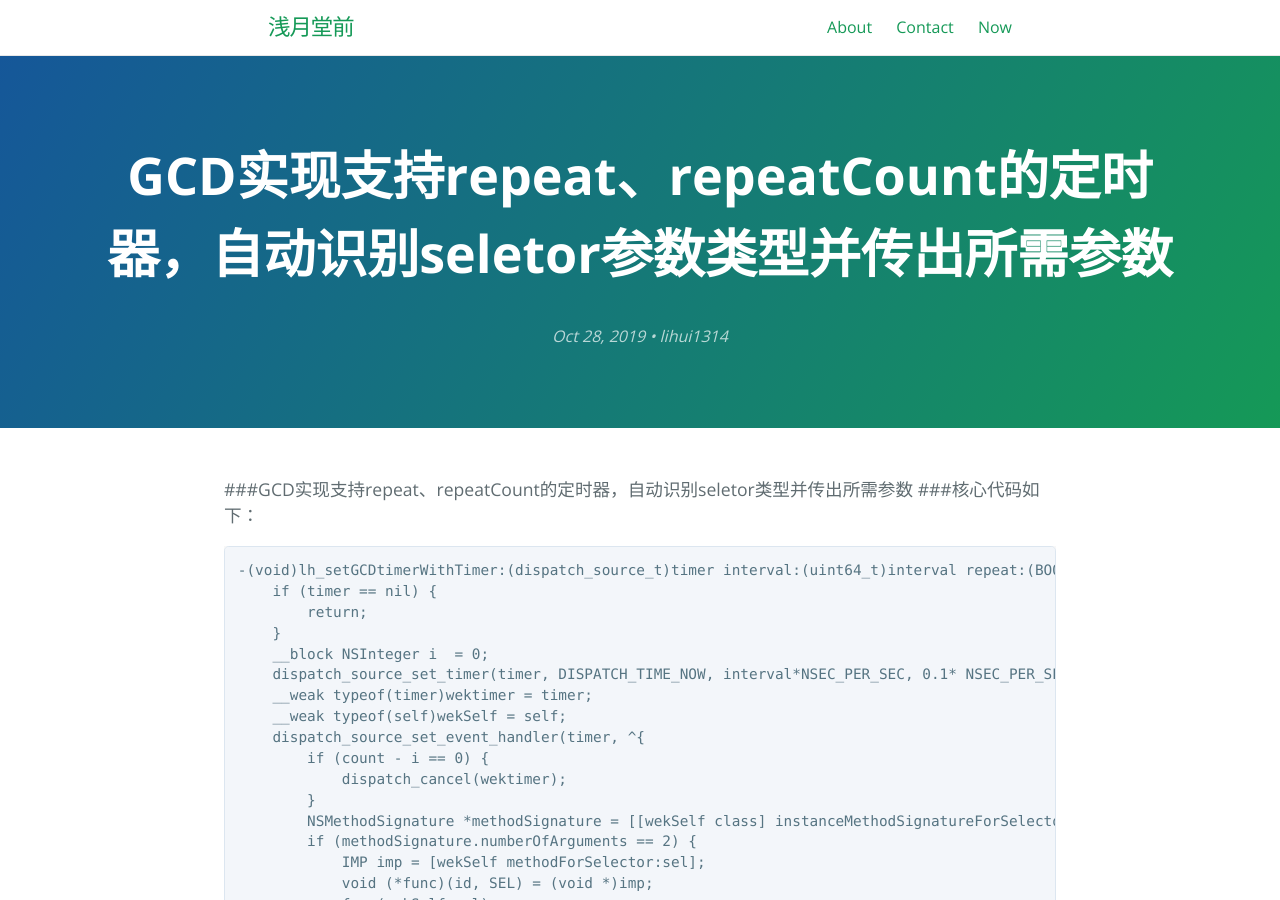
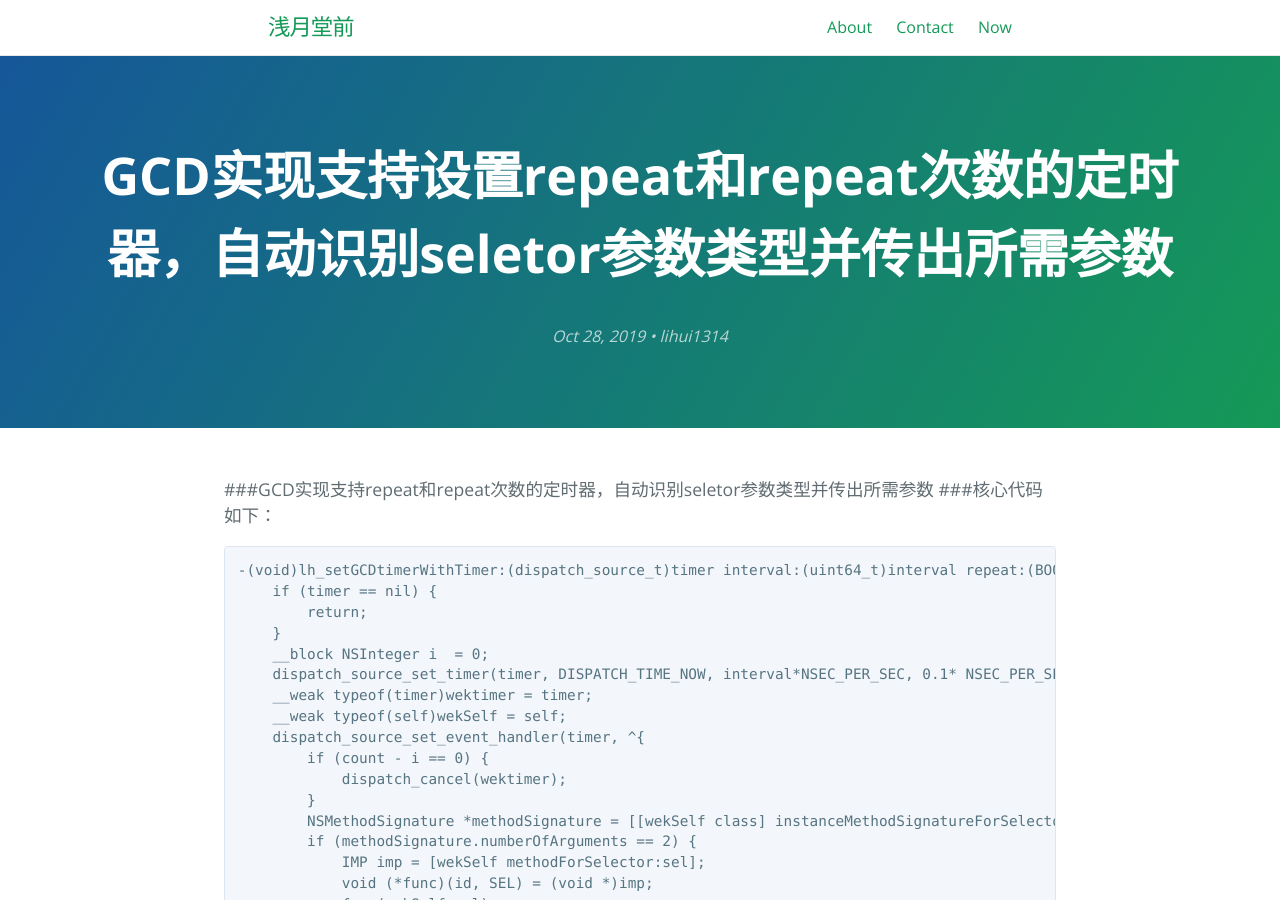
Before and after one commit to lihui1314/lihui1314.github.io, a Jekyll site: the page built from _posts/2019-10-28-GCD实现支持repeat、repeatCount的定时器，自动识别seletor类型并传出所需参数.md, in a window 1280 px wide and 900 px high. Built offline with Jekyll 4.4.1, drawn with Linux system fonts in a browser that asks for light colours.

Commit message:
no message

````diff
--- a/_posts/2019-10-28-GCD实现支持repeat、repeatCount的定时器，自动识别seletor类型并传出所需参数.md
+++ b/_posts/2019-10-28-GCD实现支持repeat、repeatCount的定时器，自动识别seletor类型并传出所需参数.md
@@ -1,9 +1,9 @@
 ---
 layout: post
-title: "GCD实现支持repeat、repeatCount的定时器，自动识别seletor参数类型并传出所需参数"
-excerpt: "GCD实现支持repeat、repeatCount的定时器，自动识别seletor参数类型并传出所需参数"
+title: "GCD实现支持设置repeat和repeat次数的定时器，自动识别seletor参数类型并传出所需参数"
+excerpt: "GCD实现支持设置repeat和repeat次数的定时器，自动识别seletor参数类型并传出所需参数"
 ---
-###GCD实现支持repeat、repeatCount的定时器，自动识别seletor类型并传出所需参数
+###GCD实现支持repeat和repeat次数的定时器，自动识别seletor参数类型并传出所需参数
 ###核心代码如下：
 
 ```
````
